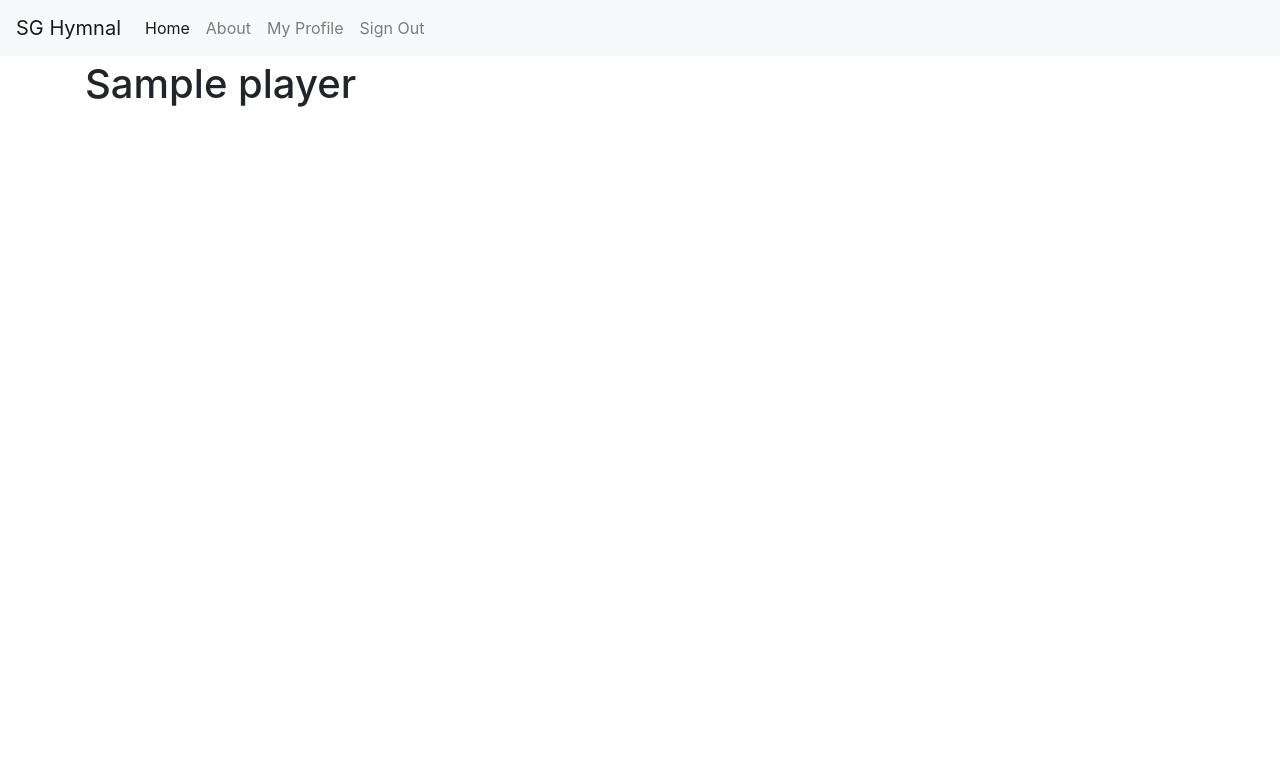
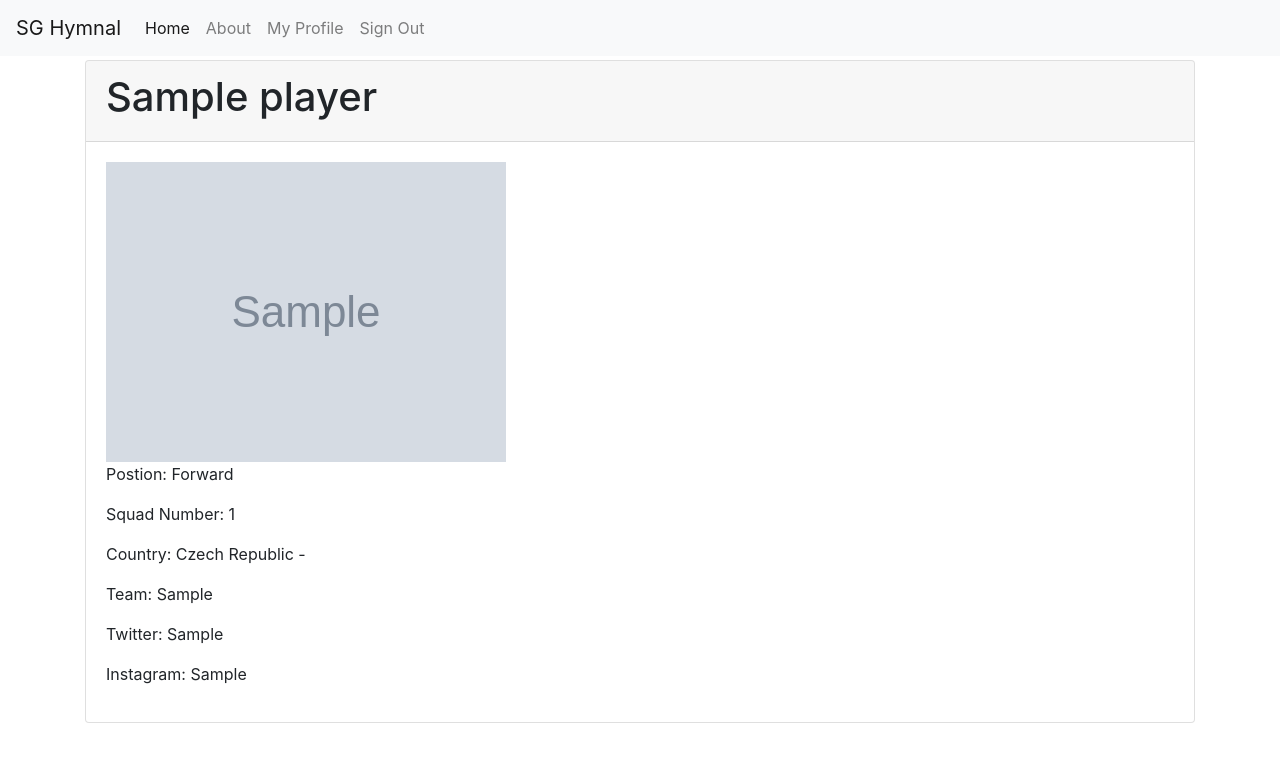
Before and after one commit to shortnd/sghymnal, a Django app: page /players/00000000-0000-0000-0000-000000000001/ in a window 1280 px wide. Shown: the top 762 px of the page. Run offline with Django 3.2, Linux system fonts and the light colour scheme; a user stored in the database is signed in; tables that the repository leaves empty hold one stand-in row (values such as "Sample post"); grey boxes marked "Sample" are stand-in pictures; some libraries are stand-ins or nearby versions.

Commit message:
adding tests for detail view

```diff
--- a/sghymnal/templates/players/player_detail.html
+++ b/sghymnal/templates/players/player_detail.html
@@ -5,5 +5,32 @@
 {% endblock title %}
 
 {% block content %}
-    <h1>{{ player.name }}</h1>
+    <div class="card">
+        <div class="card-header">
+            <h1>{{ player.name }}</h1>
+        </div>
+        <div class="card-body">
+            {% if player.thumbnail %}
+                <img src="{{ player.thumbnail.path }}" alt="{{ player.name }} thumbnail" />
+            {% endif %}
+            {% if player.position %}
+            <p>Postion: {{ player.position }}</p>
+            {% endif %}
+            {% if player.squad_number %}
+            <p>Squad Number: {{ player.squad_number }}</p>
+            {% endif %}
+            {% if player.country %}
+            <p>Country: {{ player.country.name }} - {{ player.country.flag }}</p>
+            {% endif %}
+            {% if player.team %}
+            <p>Team: {{ player.team }}</p>
+            {% endif %}
+            {% if player.twitter %}
+            <p>Twitter: {{ player.twitter }}</p>
+            {% endif %}
+            {% if player.instagram %}
+            <p>Instagram: {{ player.instagram }}</p>
+            {% endif %}
+        </div>
+    </div>
 {% endblock content %}
```
Also changed, not shown: sghymnal/players/tests/factories.py (+3 -0 lines), sghymnal/players/tests/test_views.py (+13 -0 lines).
